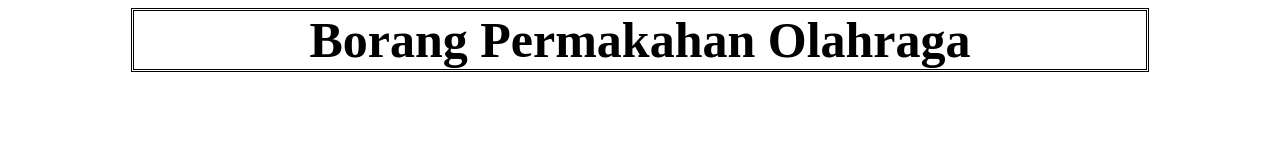
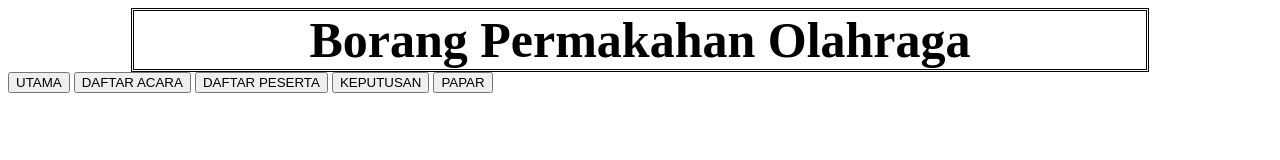
Before and after one commit to frizzdynnn/KPD1023_CSS, a plain HTML site: page divLAYOUT.html in a window 1280 px wide. Drawn offline with Linux system fonts and the light colour scheme.

Commit message:
Update divLAYOUT.html

```diff
--- a/divLAYOUT.html
+++ b/divLAYOUT.html
@@ -17,5 +17,12 @@
     <div class="ini_ialah_header">
       Borang Permakahan Olahraga
     </div>
+    <div>
+      <a href="#"><button>UTAMA</button></a>
+      <a href="#"><button>DAFTAR ACARA</button></a>
+      <a href="#"><button>DAFTAR PESERTA</button></a>
+      <a href="#"><button>KEPUTUSAN</button></a>
+      <a href="#"><button>PAPAR</button></a>
+    </div>
   </body>
 </html>
```
